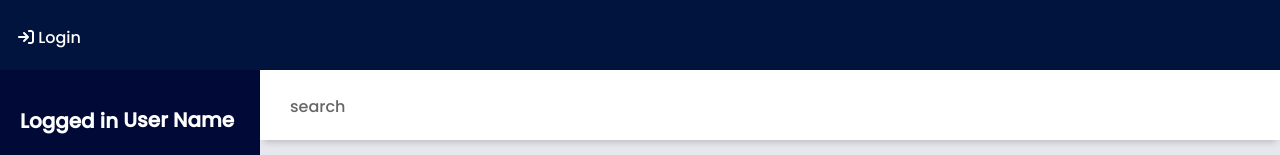
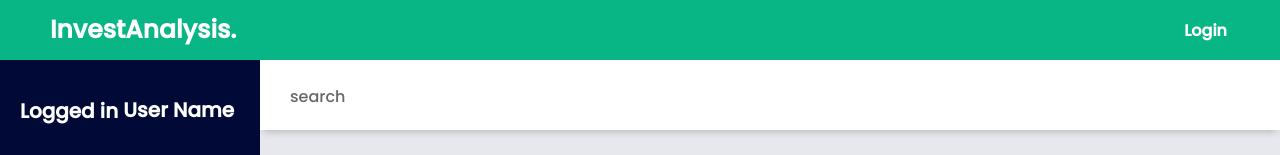
Before and after one commit to Investment-Analysis-Project/Invest-Analysis, a React (Create React App) app in the folder client/: page /result in a window 1280 px wide. Shown: the top 155 px of the page. Built offline with nearby package versions, Linux system fonts and the light colour scheme.

Commit message:
Navbar Changed

```diff
--- a/client/public/index.html
+++ b/client/public/index.html
@@ -2,7 +2,7 @@
 <html lang="en">
   <head>
     <meta charset="utf-8" />
-    <link rel="icon" href="%PUBLIC_URL%/logo.png"/>
+    <link rel="icon" href="https://www.creativefabrica.com/wp-content/uploads/2021/11/26/IA-Logo-design-vector-Graphics-20773138-1-580x386.jpg"/>
     <link rel="preconnect" href="https://fonts.googleapis.com">
     <link rel="preconnect" href="https://fonts.gstatic.com" crossorigin>
     <link href="https://fonts.googleapis.com/css2?family=Poppins:wght@500&display=swap" rel="stylesheet">
@@ -14,7 +14,7 @@
     />
     <link rel="apple-touch-icon" href="%PUBLIC_URL%/logo192.png" />
     <link rel="manifest" href="%PUBLIC_URL%/manifest.json" />
-    <title>React App</title>
+    <title>InvestAnalysis.</title>
   </head>
   <body>
     <noscript>You need to enable JavaScript to run this app.</noscript>
--- a/client/src/components/navbar/Navbar.jsx
+++ b/client/src/components/navbar/Navbar.jsx
@@ -3,44 +3,49 @@ import './navbar.css';
 import { ProjectsContext } from '../../contextapi.js/projectscontext';
 import { useNavigate } from 'react-router-dom';
 import { FontAwesomeIcon } from '@fortawesome/react-fontawesome';
-import {  faHouseUser, faRightFromBracket, faSignIn, faUserCircle, faUserSecret } from '@fortawesome/free-solid-svg-icons';
+import {  faHouseUser, faRightFromBracket, faSignIn, faUserCircle, faUserSecret ,faUser,faSearch } from '@fortawesome/free-solid-svg-icons';
 
 const Navbar = (props) => {
 
-    const {home,login_page}=props;
+    const {login_page}=props;
 
     const navigate = useNavigate();
-    const [profilevisible,setprofilevisible]=useState(false);
+    const [profilevisible,setprofilevisible]=useState(true);
 
     const profileview=()=>{
         setprofilevisible(!profilevisible);
     }
 
     const {auth,setAuth}=useContext(ProjectsContext);
+    setAuth(false);
 
     return(
         <div className='navbar'>
-            {(!home || auth) && (<div className='items'>
-                <button className='navbut' onClick={()=>{navigate('/')}}><FontAwesomeIcon icon={faHouseUser} /> Home</button>
-            </div>)}
+            <div className="nav_container">
+                <div className='logo'>
+                    <span onClick={()=>{navigate('/')}}>InvestAnalysis.</span>
+                </div>
 
                 {auth ? (<div className='items'>
-                <button className='navbut' onClick={profileview}><FontAwesomeIcon icon={faUserCircle} size='xl'/></button>
+                    <button className='navbut' onClick={()=>{navigate('/login')}}>Search For Company&nbsp;&nbsp; <FontAwesomeIcon icon={faSearch} style={{color: "#ffffff",}} size="sm"/></button>
+
+                    <button className='navbut' onClick={profileview}><FontAwesomeIcon icon={faUser} style={{color: "#ffffff",}} size="xl"/></button>
 
                     {profilevisible && <div className='logindropdown'>
                         <ul className='liststyle'>
                             <li>
-                           <p className='profilelistitem' onClick={()=>{navigate('/')}}><FontAwesomeIcon icon={faUserSecret}/> &nbsp;&nbsp;&nbsp;&nbsp;&nbsp;Profile</p>
+                            <p className='profilelistitem' onClick={()=>{navigate('/')}}>Profile</p>
                             </li>
                             <li>
-                            <p className='profilelistitem' onClick={()=>{setAuth(false); localStorage.removeItem('token');navigate('/')}}><FontAwesomeIcon icon={faRightFromBracket}/> &nbsp;&nbsp;&nbsp;&nbsp;&nbsp;Logout</p>
+                                <p className='profilelistitem' onClick={()=>{setAuth(false); localStorage.removeItem('token');navigate('/')}}>Logout</p>
                             </li>
                         </ul>
                     </div>}
                 </div>) :
                 (!login_page && <div className='items'>
-                <button className='navbut' onClick={()=>{navigate('/login')}}><FontAwesomeIcon icon={faSignIn}/> Login</button>
+                    <button className='navbut' onClick={()=>{navigate('/login')}}>Login</button>
                 </div>)}
+            </div>
         </div>
     );
 }
--- a/client/src/components/navbar/navbar.css
+++ b/client/src/components/navbar/navbar.css
@@ -1,55 +1,80 @@
+:root{
+    --main_green:#08b584;
+    --main_blue:#00143d;
+}
+
 .navbar{
-    background-color: #00143d;
-    height: 70px;
+    background-color: var(--main_green);
+    position: sticky;
+    top: 0;
+    display: flex;
+    justify-content: center;
+    width:100%;
+    height: 60px;
+}
+
+.nav_container{
     display: flex;
     justify-content: space-between;
     align-items: center;
+    width:1200px;
+    padding: 8px;
+}
+
+.logo{
+    padding:10px;
+    cursor: pointer;
+}
+
+.logo span{
+    font-weight: 800;
+    font-size: 25px;
+    color: white;
 }
 
 .items{
-    margin-top: 5px;
     display: flex;
     flex-direction: row;
-    justify-content: space-around;
+    justify-content: space-between;
     align-content: center;
-    gap:7px;
-    padding:10px;
+    gap:30px;
+    padding:5px;
 }
 
 .navbut{
     cursor: pointer;
     border: none;
-    border-radius: 5px;
     background: transparent;
     color: #fff;
-    font-weight: 500;
+    font-weight: 600;
     font-size: medium;
     outline: none;
     padding: 8px;
     transition: box-shadow 0.3s;
+    display: flex;
+    align-items: center;
 }
 
-.navbut:active {
-    transform: scale(1.05);
-    border-radius: 5px;
+.navbut:active{
     outline: none;
 }
 
-.admin{
-    margin-top: 5px;
+.navbut:hover{
+    outline: none;
+    border-bottom: 3px solid var(--main_blue);
 }
 
 .logindropdown{
     width:150px;
     background: rgb(255, 252, 252);
-    box-shadow: 0px 0px 5px 1px  #4c5465;
+    box-shadow: rgba(0, 0, 0, 0.3) 0px 19px 38px, rgba(0, 0, 0, 0.22) 0px 15px 12px;
     display: flex;
-    align-items: center;
     justify-content: center;
     border-radius: 5px;
     position: absolute;
-    top:72px;
-    right:0px;
+    top:62px;
+    right:1px;
+    z-index: 1;
 }
 
 .liststyle{
@@ -61,17 +86,11 @@
 }
 
 .profilelistitem{
-    color:#00143d;
+    color:var(--main_blue);
     cursor: pointer;
 }
 
 .profilelistitem:hover{
     transform: scale(1.05);
-    color:#05b04f;
+    color:var(--main_green);
 }
-
-.depimage img{
-    background: #fff;
-    height: 70px;
-    object-fit: scale-down;
-}
--- a/client/src/components/news/news.css
+++ b/client/src/components/news/news.css
@@ -65,4 +65,5 @@
 .newsitem:hover{
     transform: scale(1.01);
     box-shadow: 0px 3px 2px 2px #b1b7c5;
+    z-index: -1;
 }
```
Lines whose indentation alone changed are shown as unchanged.
